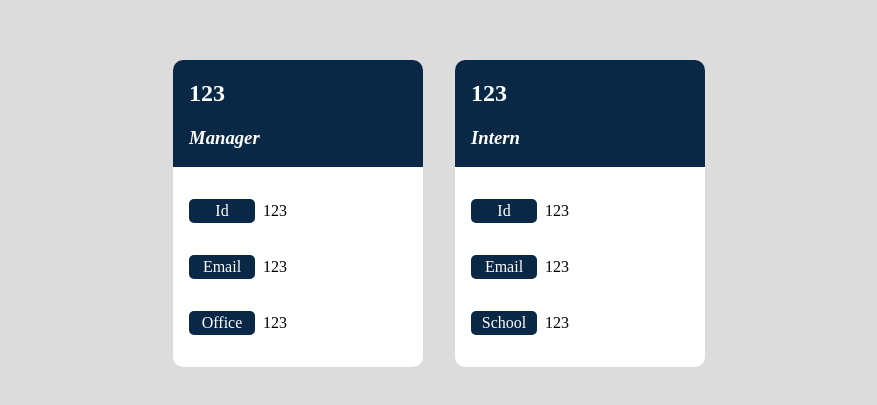
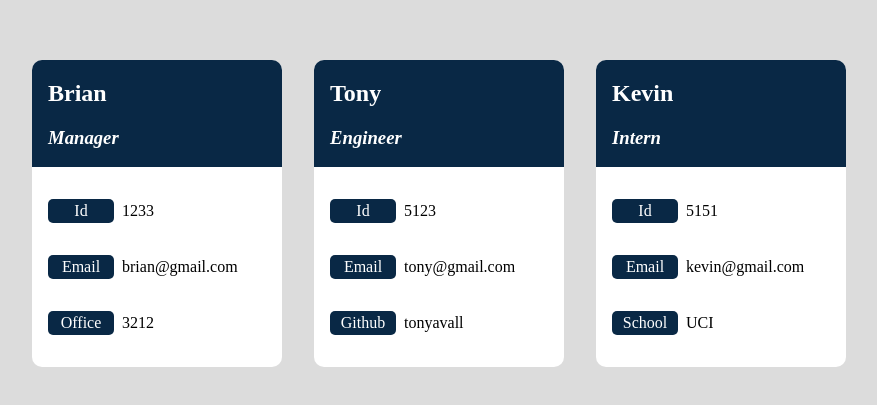
Before and after one commit to Tonyavall/8-Team-Profile-Generator, a website: page index.html in a window 1280 px wide. Shown: the part 121-526 px from the top of the page, without its empty margins (201-1078 px from the left). Drawn offline with Linux system fonts and the light colour scheme.

Commit message:
Fixed idnex.html

```diff
--- a/index.html
+++ b/index.html
@@ -17,7 +17,7 @@
             <div id="member">
                 <div class="title">
                     <h2 id="name">
-                        123
+                        Brian
                     </h2>
                     <h3 id="role">
                         Manager
@@ -29,7 +29,7 @@
                             Id
                         </p>
                         <p>
-                            123
+                            1233
                         </p>
                     </div>
                     <div class="pair">
@@ -37,7 +37,7 @@
                             Email
                         </p>
                         <p>
-                            123
+                            brian@gmail.com
                         </p>
                     </div>
                     <div class="pair">
@@ -45,7 +45,7 @@
                             Office
                         </p>
                         <p>
-                            123
+                            3212
                         </p>
                     </div>
                 </div>
@@ -53,7 +53,43 @@
             <div id="member">
                 <div class="title">
                     <h2 id="name">
-                        123
+                        Tony
+                    </h2>
+                    <h3 id="role">
+                        Engineer
+                    </h3>
+                </div>
+                <div class="info">
+                    <div class="pair">
+                        <p id="pair-info">
+                            Id
+                        </p>
+                        <p>
+                            5123
+                        </p>
+                    </div>
+                    <div class="pair">
+                        <p id="pair-info">
+                            Email
+                        </p>
+                        <p>
+                            tony@gmail.com
+                        </p>
+                    </div>
+                    <div class="pair">
+                        <p id="pair-info">
+                            Github
+                        </p>
+                        <p>
+                            tonyavall
+                        </p>
+                    </div>
+                </div>
+            </div>
+            <div id="member">
+                <div class="title">
+                    <h2 id="name">
+                        Kevin
                     </h2>
                     <h3 id="role">
                         Intern
@@ -65,7 +101,7 @@
                             Id
                         </p>
                         <p>
-                            123
+                            5151
                         </p>
                     </div>
                     <div class="pair">
@@ -73,7 +109,7 @@
                             Email
                         </p>
                         <p>
-                            123
+                            kevin@gmail.com
                         </p>
                     </div>
                     <div class="pair">
@@ -81,11 +117,12 @@
                             School
                         </p>
                         <p>
-                            123
+                            UCI
                         </p>
                     </div>
                 </div>
             </div>
+
         </section>
     </article>
 </body>
```
